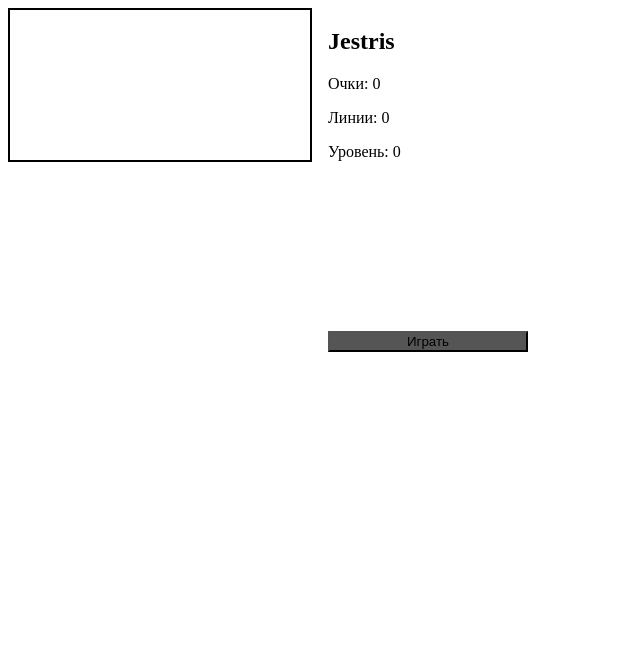
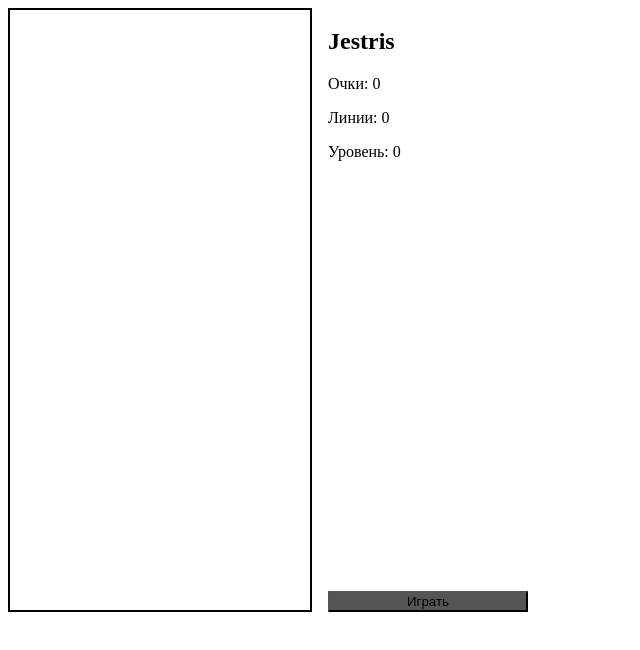
Before and after one commit to misterGula/JeStris, a plain HTML site: page index.html in a window 1280 px wide. Both pictures are taken after a click on the button "Играть". Shown: the whole page, without its empty margins (0-640 px from the left). Drawn offline with Linux system fonts and the light colour scheme.

Commit message:
Доработка поля, исправление ошибок

```diff
--- a/board_logic.js
+++ b/board_logic.js
@@ -0,0 +1,10 @@
+class Board{
+    reset(){
+        this.grid = this.getEmptyBoard();
+    }
+    getEmptyBoard(){
+        return Array.from(
+            {length: rows}, () => Array(cols).fill(0)
+        );
+    }
+}
--- a/index.html
+++ b/index.html
@@ -3,10 +3,6 @@
 <head>
     <meta charset="UTF-8">
     <meta name="viewport" content="width=device-width, initial-scale=1.0">
-    <script src="board_logic.js"></script>
-    <script src="rules_games.js"></script>
-    <script src="main.js"></script>
-    <script src="figure.js"></script>
     <link rel="stylesheet" href="styles.css">
     <title>Jestris</title>
 </head>
@@ -25,5 +21,11 @@
             <button onclick="play()" class="play-button">Играть</button>
         </div>
     </div>
+
+
+    <script src="board_logic.js"></script>
+    <script src="rules_game.js"></script>
+    <script src="main.js"></script>
+    <script src="figure.js"></script>
 </body>
 </html>
--- a/main.js
+++ b/main.js
@@ -1,7 +1,14 @@
-const canvas = document.getElementById('board');
-const ctx = getContext('2d');
+const canvas = document.getElementById("board");
+const ctx = canvas.getContext('2d');
 
 ctx.canvas.width = cols * block_size;
 ctx.canvas.height = rows * block_size;
 
 ctx.scale(block_size, block_size);
+
+let board = new Board();
+
+function play(){
+    board.reset();
+    console.table(board.grid);
+}
--- a/rules_game.js
+++ b/rules_game.js
@@ -1,3 +1,3 @@
-const cols = 20;
-const rows = 40;
-const block_size = 60;
+const cols = 10;
+const rows = 20;
+const block_size = 30;
```
